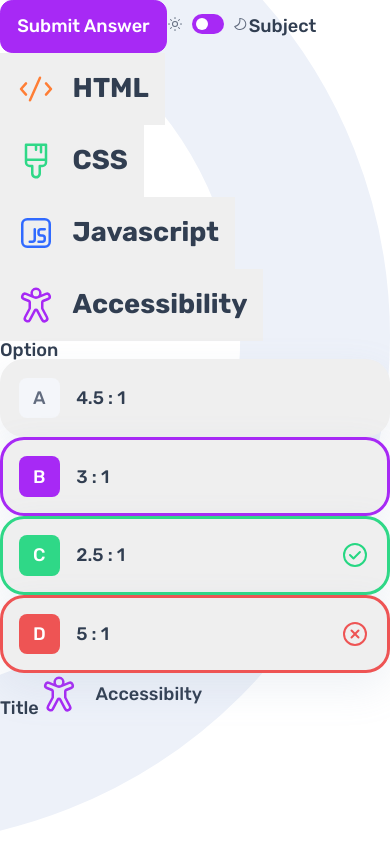
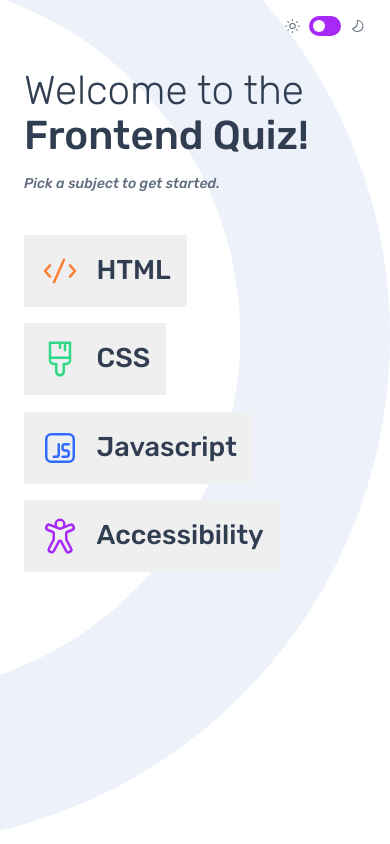
Before and after one commit to schindlerdumagat/frontend-quiz-app, a React (Vite) app: page / in a window 390 px wide. Built offline with nearby package versions, Linux system fonts and the light colour scheme.

Commit message:
Add: home page mobile view

```diff
--- a/src/App.jsx
+++ b/src/App.jsx
@@ -3,29 +3,35 @@ import Subject from "./components/Subject";
 import Option from "./components/Option";
 import Title from "./components/Title";
 import ThemeToggle from "./components/ThemeToggle";
+import Home from "./pages/Home";
+import Layout from "./pages/Layout";
 
 function App() {
-  return (
-    <div>
-      <Button>Submit Answer</Button>
-      <ThemeToggle />
+  return <Layout>
+    <Home />
+  </Layout>;
 
-      Subject
-      <Subject imageSrc="/images/icon-html.svg">HTML</Subject>
-      <Subject imageSrc="/images/icon-css.svg">CSS</Subject>
-      <Subject imageSrc="/images/icon-js.svg">Javascript</Subject>
-      <Subject imageSrc="/images/icon-accessibility.svg">Accessibility</Subject>
+  // return (
+  //   <div>
+  //     <Button>Submit Answer</Button>
+  //     <ThemeToggle />
 
-      Option
-      <Option letter={String.fromCharCode(65)}>4.5 : 1</Option>
-      <Option letter={String.fromCharCode(66)} state="selected">3 : 1</Option>
-      <Option letter={String.fromCharCode(67)} state="correct">2.5 : 1</Option>
-      <Option letter={String.fromCharCode(68)} state="error">5 : 1</Option>
+  //     Subject
+  //     <Subject imageSrc="/images/icon-html.svg">HTML</Subject>
+  //     <Subject imageSrc="/images/icon-css.svg">CSS</Subject>
+  //     <Subject imageSrc="/images/icon-js.svg">Javascript</Subject>
+  //     <Subject imageSrc="/images/icon-accessibility.svg">Accessibility</Subject>
 
-      Title
-      <Title title="Accessibilty" imageSrc="/images/icon-accessibility.svg" />
-    </div>
-  );
+  //     Option
+  //     <Option letter={String.fromCharCode(65)}>4.5 : 1</Option>
+  //     <Option letter={String.fromCharCode(66)} state="selected">3 : 1</Option>
+  //     <Option letter={String.fromCharCode(67)} state="correct">2.5 : 1</Option>
+  //     <Option letter={String.fromCharCode(68)} state="error">5 : 1</Option>
+
+  //     Title
+  //     <Title title="Accessibilty" imageSrc="/images/icon-accessibility.svg" />
+  //   </div>
+  // );
 }
 
 export default App;
--- /dev/null
+++ b/src/pages/Home.jsx
@@ -0,0 +1,31 @@
+import Subject from "../components/Subject";
+
+export default function Home() {
+  return (
+    <div className="home-container">
+      <div className="home">
+        <h1 className="home__title">
+          Welcome to the{" "}
+          <strong className="home__title-highlight">Frontend Quiz!</strong>
+        </h1>
+        <p className="home__description">Pick a subject to get started.</p>
+      </div>
+      <ul className="subjects" role="list">
+        <li>
+          <Subject imageSrc="/images/icon-html.svg">HTML</Subject>
+        </li>
+        <li>
+          <Subject imageSrc="/images/icon-css.svg">CSS</Subject>
+        </li>
+        <li>
+          <Subject imageSrc="/images/icon-js.svg">Javascript</Subject>
+        </li>
+        <li>
+          <Subject imageSrc="/images/icon-accessibility.svg">
+            Accessibility
+          </Subject>
+        </li>
+      </ul>
+    </div>
+  );
+}
--- /dev/null
+++ b/src/pages/Layout.jsx
@@ -0,0 +1,14 @@
+import ThemeToggle from "../components/ThemeToggle";
+
+export default function Layout({ children }) {
+  return (
+    <>
+      <header className="header">
+        <ThemeToggle />
+      </header>
+      <main className="main">
+        {children}
+      </main>
+    </>
+  );
+}
--- a/src/styles/components/_subject.scss
+++ b/src/styles/components/_subject.scss
@@ -4,4 +4,8 @@
     gap: clamp(var(--space-200), 0.0458rem + 4.0712vw, var(--space-400));
     padding: clamp(var(--space-200), 0.4286rem + 1.1905vw, var(--space-200));
     border: transparent;
+
+    &__title {
+        font-weight: inherit;
+    }
 }
--- a/src/styles/layouts/_quiz.scss
+++ b/src/styles/layouts/_quiz.scss
@@ -15,3 +15,46 @@ body {
     }
 
 }
+
+.header, .main {
+    padding: var(--space-200) var(--space-300);
+}
+
+.header {
+    display: flex;
+    justify-content: flex-end;
+}
+
+.home-container {
+    display: flex;
+    flex-direction: column;
+    gap: clamp(var(--space-500), 1.0687rem + 6.1069vw, var(--space-800));
+}
+
+.home {
+
+    &__title {
+        font-size: var(--text-xl);
+        font-weight: 300;
+        margin-bottom: clamp(var(--space-200), -1.2857rem + 4.7619vw, var(--space-600));
+    }
+
+    &__title-highlight {
+        display: block;
+        font-weight: 500;
+    }
+
+    &__description {
+        font-size: var(--text-sm);
+        font-style: italic;
+        color: var(--clr-grey-500);
+        line-height: 1.5
+    }
+
+}
+
+.subjects {
+    display: flex;
+    flex-direction: column;
+    gap: clamp(var(--space-200), 0.5229rem + 2.0356vw, var(--space-300));
+}
```
Also changed, not shown: src/pages/Quiz.jsx (added, +7 -0 lines), src/pages/Result.jsx (added).
